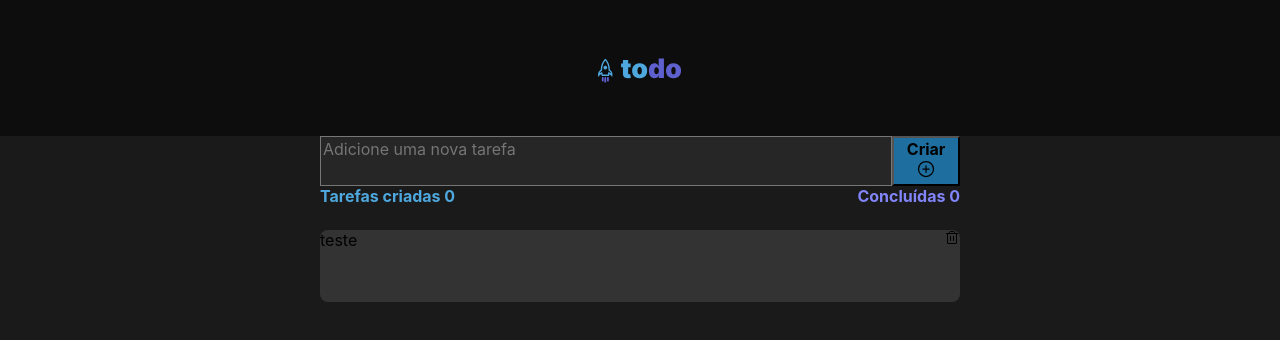
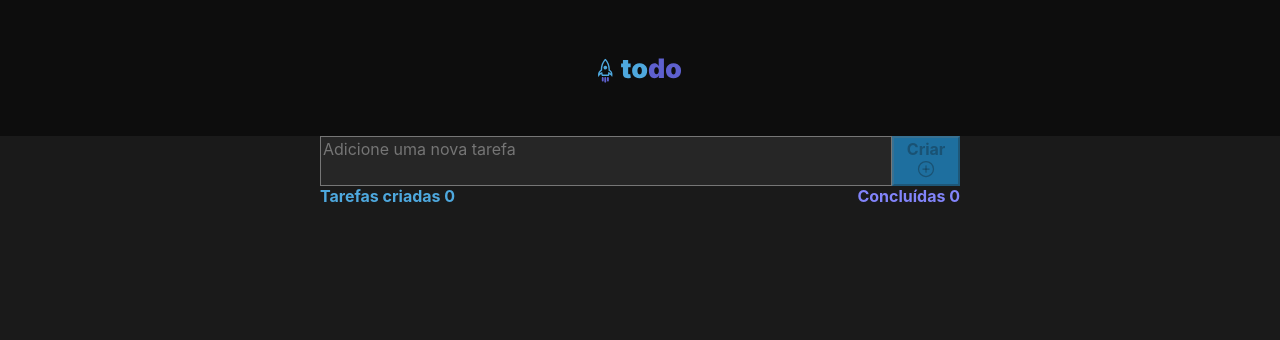
Before and after one commit to mathhlima/todo-list-ignite, a React (Vite) app: page / in a window 1280 px wide. Shown: the top 340 px of the page. Built offline with nearby package versions, Linux system fonts and the light colour scheme.

Commit message:
feat: delete task

```diff
--- a/src/App.jsx
+++ b/src/App.jsx
@@ -1,5 +1,4 @@
 import  styles from './App.module.css'
-import { CreatedTasks } from './components/CreatedTasks'
 import { Header } from './components/Header'
 import { Task } from './components/Task'
 
--- /dev/null
+++ b/src/components/Content.jsx
@@ -0,0 +1,20 @@
+import styles from './Content.module.css';
+import { Trash } from 'phosphor-react'
+
+export function Content({task, onDeleteTask}) {
+
+    function handleDeleteTask() {
+        onDeleteTask();
+    }
+
+    return (
+        <div className={styles.content}>
+            <p>{task}</p>
+
+            <button onClick={handleDeleteTask}>
+                <Trash size={25} />
+            </button>
+
+        </div>
+    );
+}
--- /dev/null
+++ b/src/components/Content.module.css
@@ -0,0 +1,13 @@
+.content {
+    background: #333333;
+    display: flex;
+    justify-content: space-between;
+    height: 72px;
+    border-radius: 8px;
+    gap: 1rem;
+    margin-top: 1.5rem;
+}
+
+.content p {
+    color: #F2F2F2;
+}
--- a/src/components/Task.jsx
+++ b/src/components/Task.jsx
@@ -2,11 +2,11 @@ import { useState } from 'react';
 import styles from './Task.module.css'
 import { PlusCircle } from 'phosphor-react'
 import { Trash } from 'phosphor-react'
+import {Content} from '../components/Content';
 
 export function Task() {
 
     const [tasks, setTasks] = useState([
-        'teste'
     ])
 
     const [newTask, setNewTask] = useState('');
@@ -15,12 +15,22 @@ export function Task() {
 
     function handleCreateNewTask() {
         event.preventDefault();
-        //console.log(event.target.value)
+        setTasks([...tasks, newTask])
+        setNewTask('');
     }
 
     function handleNewTaskChange() {
+        event.target.setCustomValidity('')
         setNewTask(event.target.value)
 
+    }
+
+    function deleteTask(taskToDelete) {
+        const tasksWithoutDeletedOne = tasks.filter(task => {
+            return task !== taskToDelete
+        })
+
+        setNewTask(tasksWithoutDeletedOne);
     }
 
     return (
@@ -34,7 +44,7 @@ export function Task() {
                         placeholder="Adicione uma nova tarefa"
                         onChange={handleNewTaskChange}
                     />
-                    <button className={styles.button}>
+                    <button type="submit" disabled={newTask.length === 0} className={styles.button}>
                         <strong>Criar</strong>
                         <PlusCircle size={20} />
                     </button>
@@ -52,8 +62,10 @@ export function Task() {
                 <div className={styles.content}>
 
 
-                    {tasks}
-                    <Trash />
+                    {tasks.map(task => {
+                        return <Content key={task} task={task} onDeleteTask={deleteTask}/>
+                    })}
+
                 </div>
 
 
--- a/src/components/Task.module.css
+++ b/src/components/Task.module.css
@@ -36,15 +36,7 @@
 
 }
 
-.createdTask .content {
-    background: #333333;
-    display: flex;
-    justify-content: space-between;
-    height: 72px;
-    border-radius: 8px;
-    gap: 1rem;
-    margin-top: 1.5rem;
-}
+
 
 .createdTask .summary .created {
     color: #4EA8DE;
```
